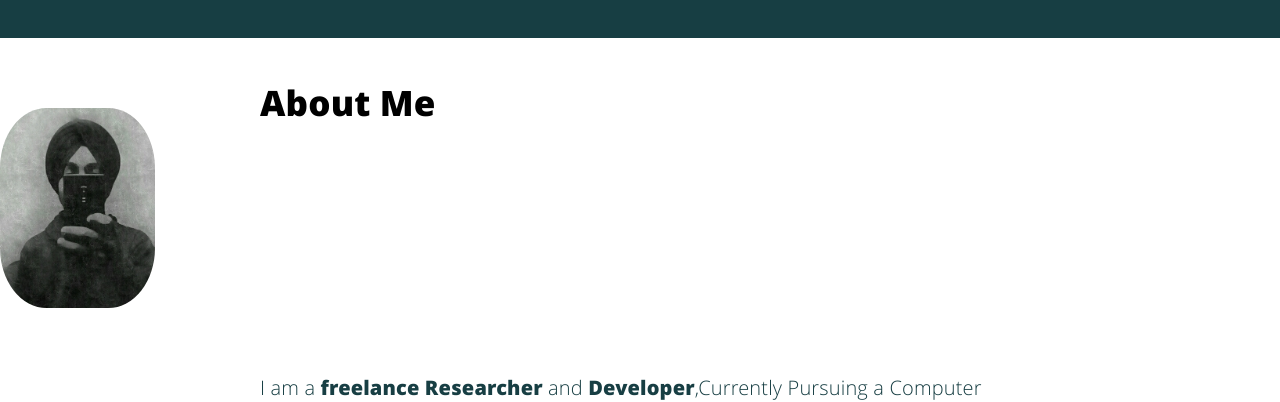
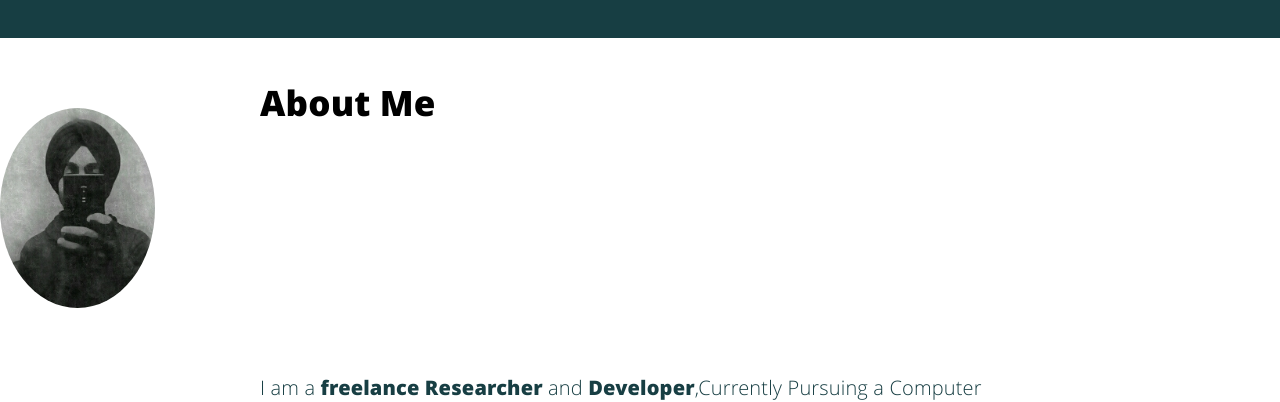
Before and after one commit to Ajimal14/mgeek.github.io, a Jekyll site: the page built from about.html, in a window 1280 px wide. Shown: the part 862-1264 px from the top of the page. Built offline with Jekyll 4.4.1, drawn with Linux system fonts in a browser that asks for light colours.

Commit message:
Update main.css

```diff
--- a/assets/css/main.css
+++ b/assets/css/main.css
@@ -598,7 +598,7 @@
         border: 1px solid #03316e
     }
     .img-rounded {
-        border-radius: 30%
+        border-radius: 100%
     }
     html,
     body {
```
